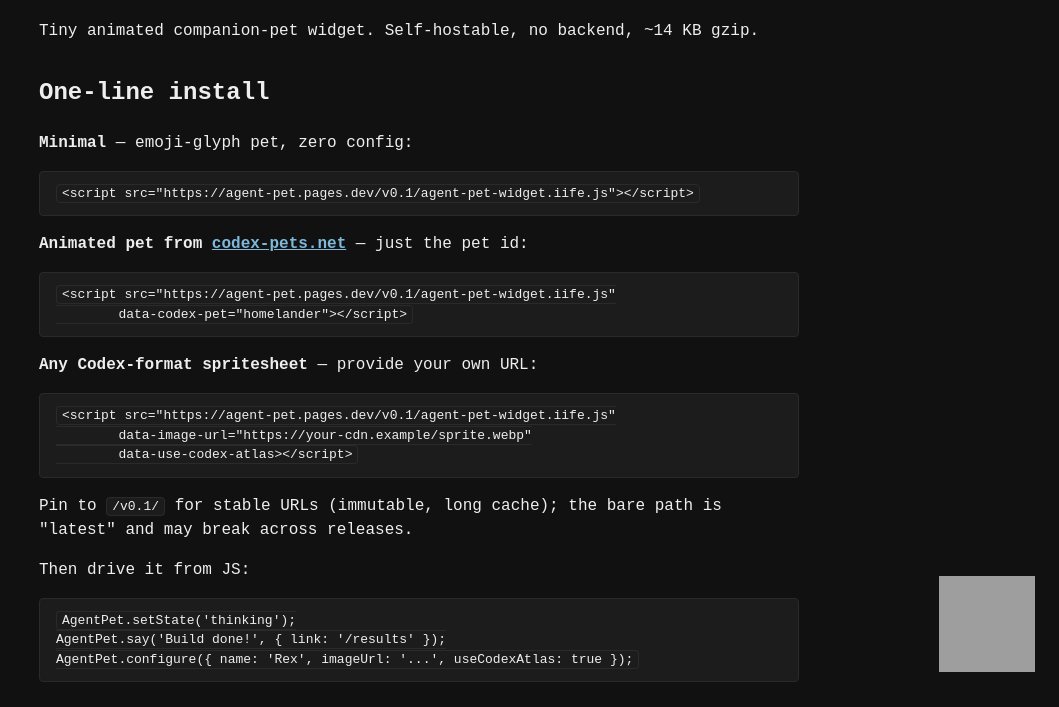
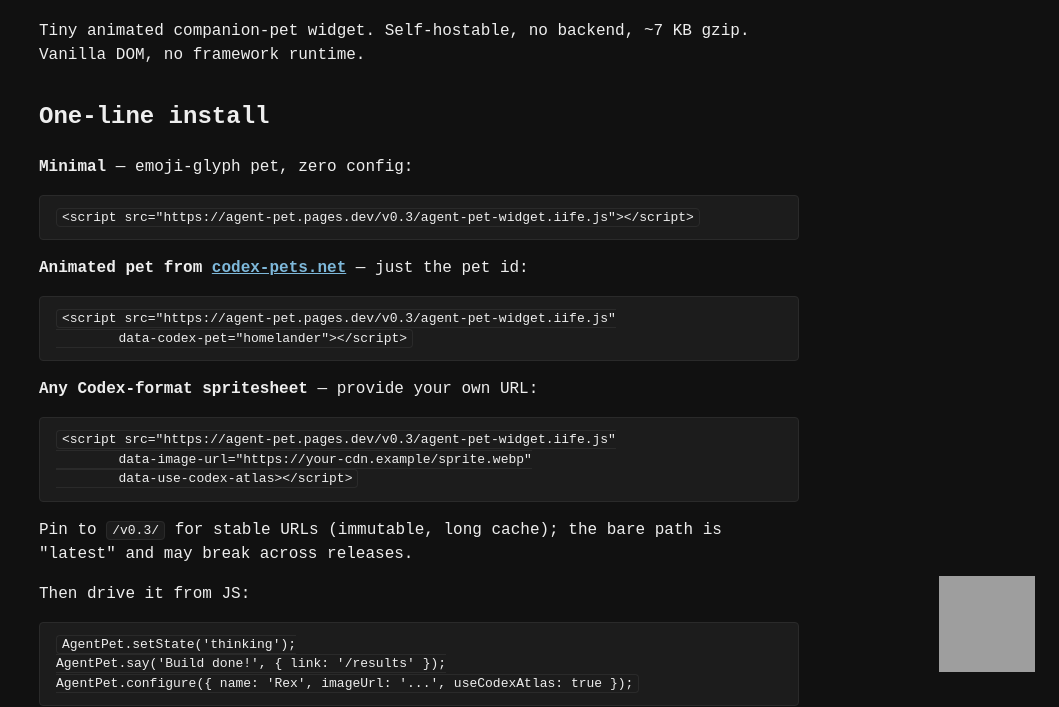
Before and after one commit to gibbon/agent-pet, a website: page public/index.html in a window 1280 px wide. Shown: the part 104-811 px from the top of the page, without its empty margins (221-1280 px from the left). Drawn offline with Linux system fonts and the light colour scheme; files that its build step writes are made by us from their sources.

Commit message:
docs: refresh for v0.3 release — bundle size, version paths, CHANGELOG
- README:
  - Tagline + badges updated: ~7 KB gzip (was 14), 'vanilla DOM, no
    framework runtime', npm badge added.
  - Quick-start examples and SRI snippet bumped /v0.1/ → /v0.3/.
  - Versioning section now lists /v0.1/, /v0.2/, /v0.3/ with breaking-
    change history (multi-pet in v0.3, vanilla DOM in v0.2).
  - 'Bundles its own Preact runtime' wording removed throughout —
    replaced with 'pure vanilla DOM'.
  - widget subpath description updated: ~7.7 KB gzip, mentions both
    createAgentPetAPI and createRegistry exports.
- public/index.html: same path + bundle-size update for the live demo
  landing page.
- public/playground.html: bumped pinned URL.
- CHANGELOG.md: new file with v0.1 → v0.2 → v0.3 release notes
  including the bundle-size table and breaking-change callouts.

```diff
--- a/public/index.html
+++ b/public/index.html
@@ -25,19 +25,19 @@
 </head>
 <body>
   <h1>agent-pet</h1>
-  <p>Tiny animated companion-pet widget. Self-hostable, no backend, ~14&nbsp;KB gzip.</p>
+  <p>Tiny animated companion-pet widget. Self-hostable, no backend, ~7&nbsp;KB gzip. Vanilla DOM, no framework runtime.</p>
 
   <h2>One-line install</h2>
   <p><strong>Minimal</strong> — emoji-glyph pet, zero config:</p>
-  <pre><code>&lt;script src="https://agent-pet.pages.dev/v0.1/agent-pet-widget.iife.js"&gt;&lt;/script&gt;</code></pre>
+  <pre><code>&lt;script src="https://agent-pet.pages.dev/v0.3/agent-pet-widget.iife.js"&gt;&lt;/script&gt;</code></pre>
   <p><strong>Animated pet from <a href="https://codex-pets.net/">codex-pets.net</a></strong> — just the pet id:</p>
-  <pre><code>&lt;script src="https://agent-pet.pages.dev/v0.1/agent-pet-widget.iife.js"
+  <pre><code>&lt;script src="https://agent-pet.pages.dev/v0.3/agent-pet-widget.iife.js"
         data-codex-pet="homelander"&gt;&lt;/script&gt;</code></pre>
   <p><strong>Any Codex-format spritesheet</strong> — provide your own URL:</p>
-  <pre><code>&lt;script src="https://agent-pet.pages.dev/v0.1/agent-pet-widget.iife.js"
+  <pre><code>&lt;script src="https://agent-pet.pages.dev/v0.3/agent-pet-widget.iife.js"
         data-image-url="https://your-cdn.example/sprite.webp"
         data-use-codex-atlas&gt;&lt;/script&gt;</code></pre>
-  <p>Pin to <code>/v0.1/</code> for stable URLs (immutable, long cache); the bare path is "latest" and may break across releases.</p>
+  <p>Pin to <code>/v0.3/</code> for stable URLs (immutable, long cache); the bare path is "latest" and may break across releases.</p>
   <p>Then drive it from JS:</p>
   <pre><code>AgentPet.setState('thinking');
 AgentPet.say('Build done!', { link: '/results' });
```
Also changed, not shown: public/playground.html (+1 -1 lines), CHANGELOG.md (added), README.md.
